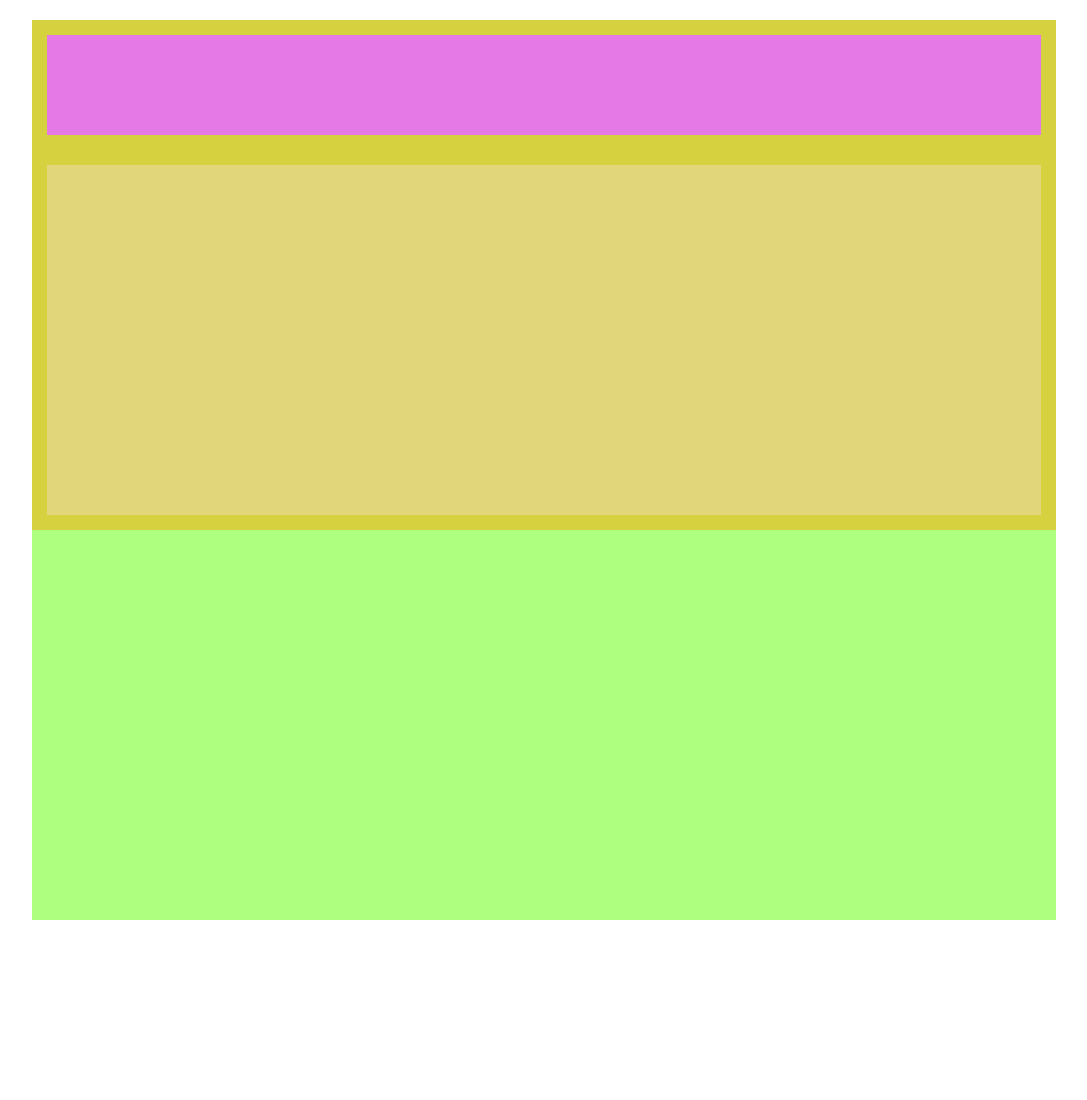
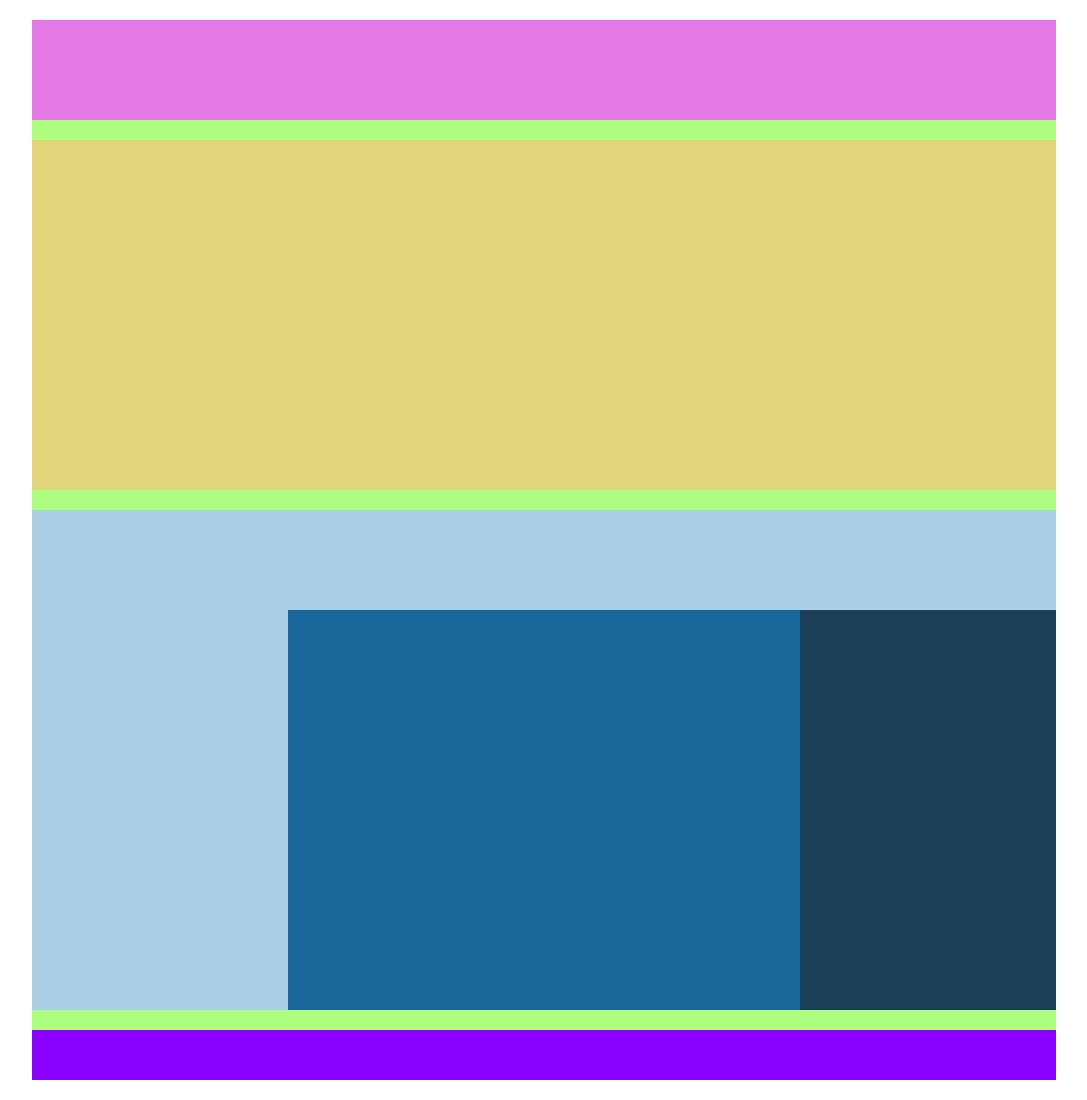
Before and after one commit to Bruno-Guerrisi/htmlcss-struttura-wp, a plain HTML site: page index.html in a window 1280 px wide. Shown: the whole page, without its empty margins (96-1183 px from the left). Before the commit the page ends 940 px from the top, so only its background shows below. Drawn offline with Linux system fonts and the light colour scheme.

Commit message:
all section

```diff
--- a/css/style.css
+++ b/css/style.css
@@ -7,7 +7,6 @@
 
 .main-container{
     width: 80%;
-    height: 900px; /* to be deleted */
     background-color: rgba(94, 255, 0, 0.5);
     margin: 20px auto;
 }
@@ -16,26 +15,64 @@
     width: 100%;
     height: 50px;
 }
-.pd-1{
-    padding: 15px;
+.mg-1{
+    margin-bottom: 20px;
 }
 
 /* HEADER SECTION */
-header{
-    background-color: rgba(255, 166, 0, 0.5);
-}
-
 .container-header{
     background-color: #e579e6;
+    height: 100px; /* to be deleted */
 }
 
 /* INTRO SECTION */
 .intro-section{
-    background-color: rgba(255, 166, 0, 0.5);
-}
-
-.container-intro{
     background-color: #e1d67a;
+    height: 350px; /* to be deleted */
 }
 
 /* BODY SECTION */
+.container-body{
+    background-color: #008dfe;
+}
+
+.header-body{
+    background-color: #abcfe7;
+    height: 100px;/* to be deleted */
+}
+
+/* info-image-section */
+.info-image-section > *{
+    float: left;
+}
+
+.container-body::after{
+    content: '';
+    display: table;
+    clear: both;
+}
+
+.sidebar-1{
+    width: 25%;
+    height: 400px;/* to be deleted */
+    background-color: #abcfe7;
+    padding: 20px  20px 0 0;
+}
+.main-content{
+    width: 50%;
+    height: 400px;/* to be deleted */
+    background-color: #19679b;
+    padding: 20px  20px 0 20px;
+}
+.sidebar-2{
+    width: 25%;
+    height: 400px;/* to be deleted */
+    background-color: #1b3f57;
+    padding: 20px 0 0 20px;
+}
+
+/* FOOTER */
+footer{
+    background-color: #8801fe;
+    height: 50px;
+}
--- a/index.html
+++ b/index.html
@@ -12,45 +12,39 @@
 
     <div class="main-container">
         <!-- LOGO AND NAVIGATION -->
-        <header class="pd-1">
+        <header class="container-header mg-1">
 
-            <div class="container-header">
-
-                <div class="box-test"></div> <!-- to be deleted -->
-                <div class="box-test"></div> <!-- to be deleted -->
-            </div>
         </header>
 
         <!-- BODY -->
-        <main>
+        <main class="mg-1">
 
             <!-- INTRO SECTION -->
-            <section class="intro-section pd-1">
+            <section class="intro-section mg-1">
 
-                <div class="container-intro">
-
-                    <div class="box-test"></div> <!-- to be deleted -->
-                    <div class="box-test"></div> <!-- to be deleted -->
-                    <div class="box-test"></div> <!-- to be deleted -->
-                    <div class="box-test"></div> <!-- to be deleted -->
-                    <div class="box-test"></div> <!-- to be deleted -->
-                    <div class="box-test"></div> <!-- to be deleted -->
-                    <div class="box-test"></div> <!-- to be deleted -->
-                </div>
             </section>
 
             <!-- BODY SECTION -->
-            <section class=" pd-1">
+            <section class="container-body">
 
-                <div class="container-body">
+                <div class="header-body">
 
-                    <div class="header-body">
+                </div>
+
+                <div class="info-image-section">
+
+                    <aside class="sidebar-1">
+
+                    </aside>
+
+                    <div class="main-content">
 
                     </div>
 
-                    <div class="info-image-section">
+                    <aside class="sidebar-2">
 
-                    </div>
+                    </aside>
+                    <!-- after -->
                 </div>
             </section>
         </main>
```
